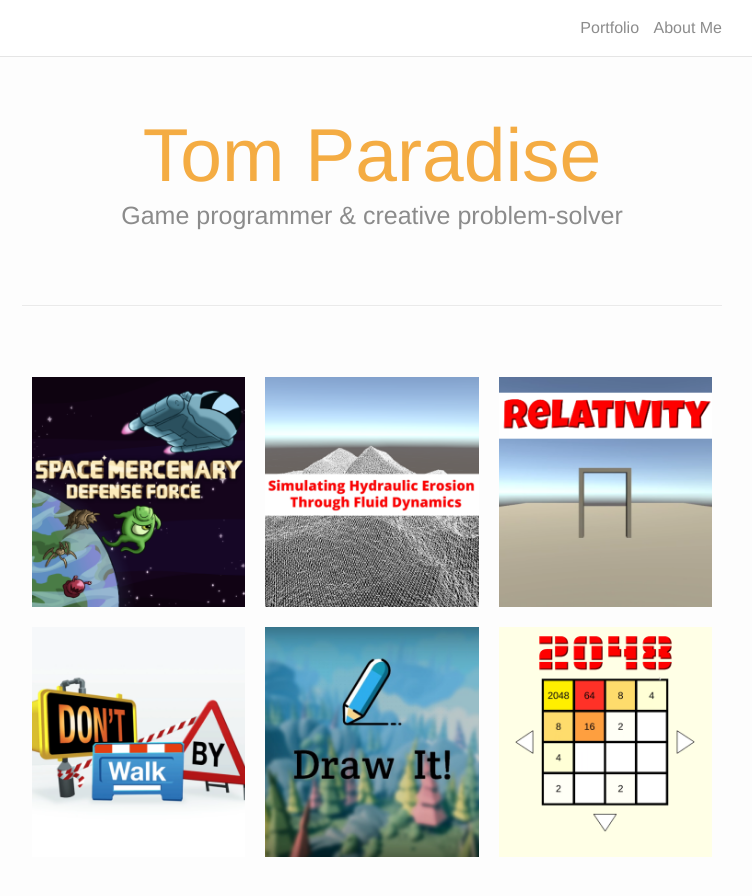
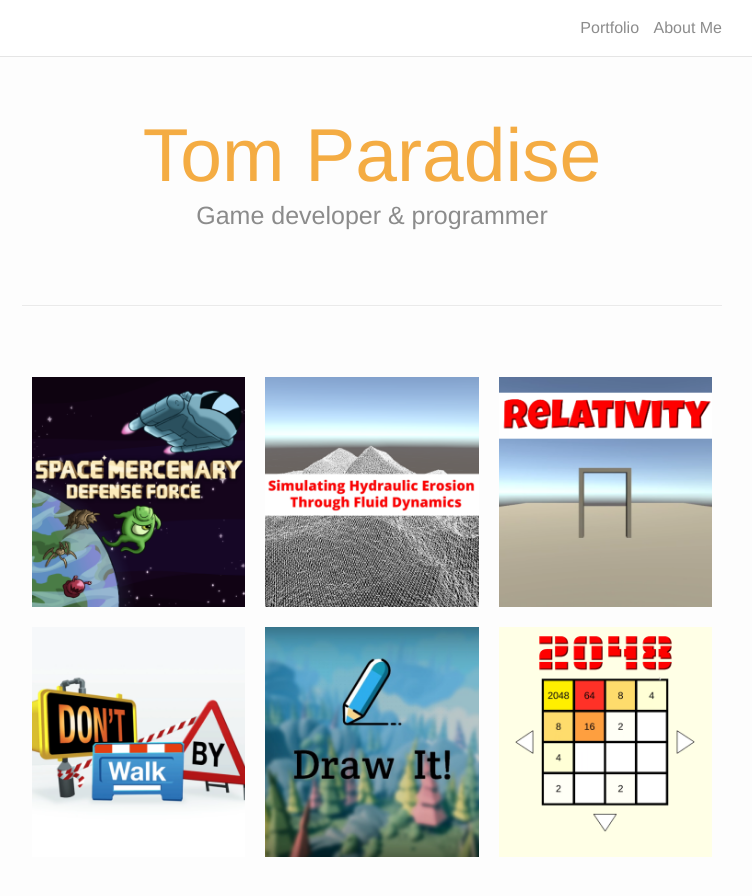
Before and after one commit to TomParadise/Year1Portfolio, a Jekyll site: the page built from index.html, in a window 1280 px wide and 967 px high. Shown: the top 896 px of the window, without its empty margins (268-1020 px from the left). Built offline with Jekyll 4.4.1, drawn with Linux system fonts in a browser that asks for light colours; nearby versions of some CDN libraries; the list of posts is cut into pages by our own code.

Commit message:
changed tagline

```diff
--- a/index.html
+++ b/index.html
@@ -6,7 +6,7 @@ pagination:
 
 <div class="header-bar">
   <h1>Tom Paradise</h1>
-  <h2>Game programmer & creative problem-solver</h2>
+  <h2>Game developer & programmer</h2>
   <br/>
   <hr>
   <br/>
```
